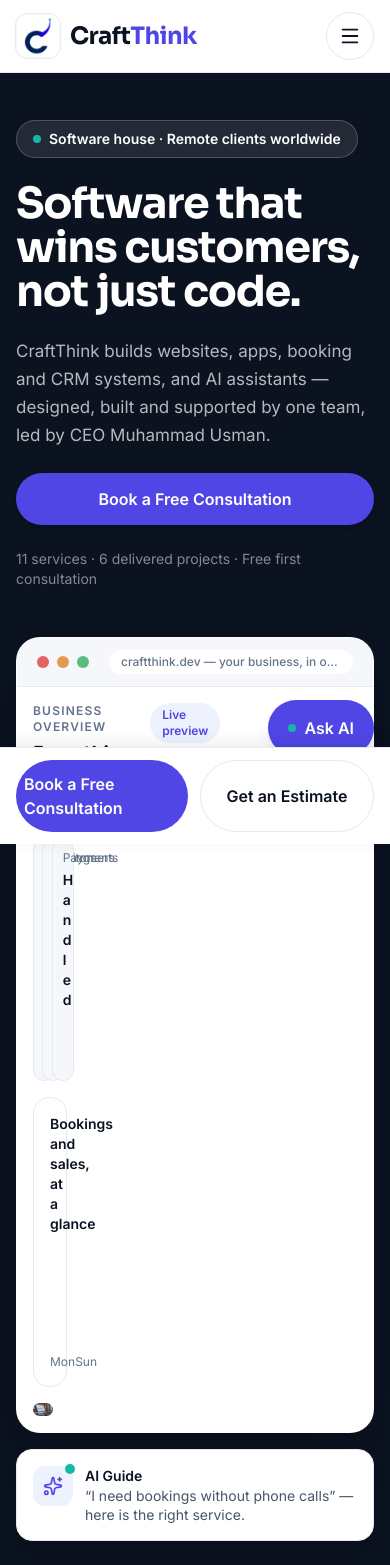
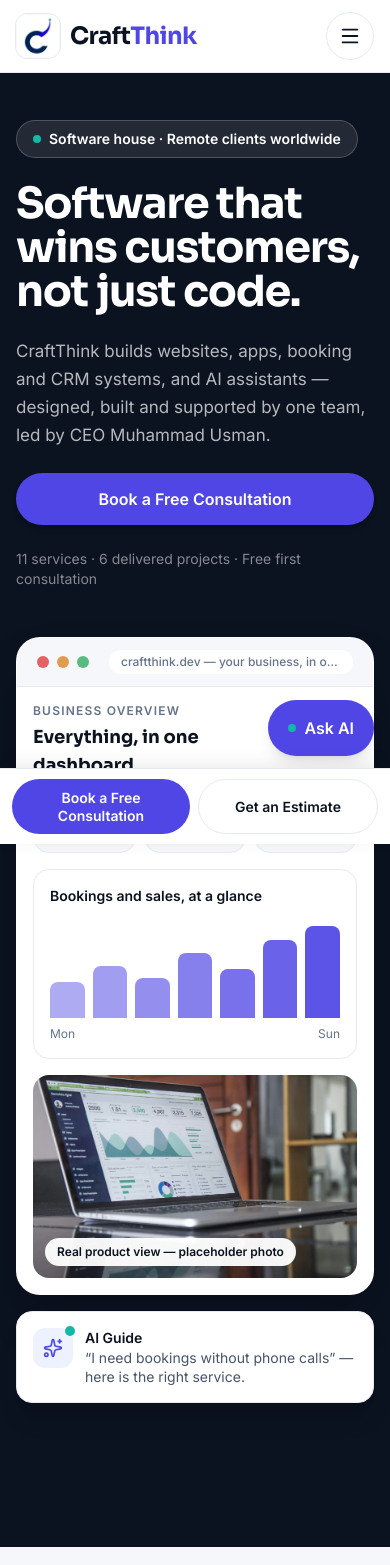
Before and after one commit to officialmuhammadusman/craft-think, a Next.js app: page / in a window 390 px wide. Shown: the top 1565 px of the page. Built offline with nearby package versions, Linux system fonts and the light colour scheme.

Commit message:
Phone/tablet hero fix: remove phantom 52px mockup column (full-width dashboard on phones/tablets), hero bottom padding so fixed buttons do not cover it, responsive sticky bottom buttons

```diff
--- a/src/app/page.tsx
+++ b/src/app/page.tsx
@@ -82,7 +82,10 @@ export default function HomePage() {
               <Button href="/consultation" size="lg" className="w-full sm:w-auto">Book a Free Consultation</Button>
               <p className="text-sm text-white/50">11 services · 6 delivered projects · Free first consultation</p>
             </div>
-            <div className="min-w-0 pb-2 pt-2">
+            {/* Extra bottom padding on phones/tablets so the mockup's
+                bottom (AI card) is never hidden under the fixed mobile
+                CTA bar or the floating Ask AI button while on screen. */}
+            <div className="min-w-0 pb-24 pt-2 lg:pb-2">
               <DashboardMockup />
             </div>
           </div>
--- a/src/components/home/DashboardMockup.tsx
+++ b/src/components/home/DashboardMockup.tsx
@@ -10,7 +10,7 @@ import { Sparkles } from "lucide-react";
  */
 export function DashboardMockup() {
   return (
-    <div className="relative mx-auto w-full min-w-0 max-w-[560px]">
+    <div className="relative mx-auto w-full min-w-0 max-w-full lg:max-w-[560px]">
       <div className="relative overflow-hidden rounded-[24px] border border-white/20 bg-white shadow-2xl">
         {/* Window chrome */}
         <div className="flex items-center gap-2 border-b border-[#E7E9F2] bg-[#F6F7FB] px-5 py-3">
@@ -19,9 +19,14 @@ export function DashboardMockup() {
           <span className="h-3 w-3 rounded-full bg-[#16A34A]/70" />
           <span className="ml-3 min-w-0 flex-1 truncate rounded-full bg-white px-3 py-1 text-xs font-medium text-[#64748B]">craftthink.dev — your business, in one place</span>
         </div>
-        <div className="grid grid-cols-[52px_1fr] sm:grid-cols-[160px_1fr]">
+        {/* No phantom column: single column below xl (sidebar hidden),
+            sidebar column only on xl, so phones AND tablets get the full
+            width. Previously grid-cols-[52px_1fr] reserved a 52px column
+            for the hidden sidebar on phones, and grid auto-placement put
+            the main dashboard into that 52px column, squeezing it. */}
+        <div className="grid grid-cols-1 xl:grid-cols-[160px_1fr]">
           {/* Sidebar */}
-          <div className="hidden flex-col gap-1 border-r border-[#E7E9F2] bg-white p-3 sm:flex">
+          <div className="hidden flex-col gap-1 border-r border-[#E7E9F2] bg-white p-3 xl:flex">
             {["Dashboard", "Customers", "Bookings", "Sales", "AI Assistant"].map((item, i) => (
               <span key={item} className={`rounded-lg px-3 py-2 text-sm font-medium ${i === 0 ? "bg-[#EEF2FF] text-[#4F46E5]" : "text-[#475569]"}`}>{item}</span>
             ))}
@@ -43,16 +48,16 @@ export function DashboardMockup() {
               ].map((k) => (
                 <div key={k.label} className="min-w-0 rounded-2xl border border-[#E7E9F2] bg-[#F6F7FB] p-2.5 sm:p-3">
                   <p className="text-xs text-[#64748B]">{k.label}</p>
-                  <p className="mt-1 break-words text-sm font-bold text-[#0B1220]">{k.value}</p>
+                  <p className="mt-1 break-words text-xs font-bold text-[#0B1220] sm:text-sm">{k.value}</p>
                 </div>
               ))}
             </div>
             {/* Chart — pure CSS bars, no fake numbers */}
             <div className="mt-4 rounded-2xl border border-[#E7E9F2] p-4">
               <p className="text-sm font-semibold text-[#0B1220]">Bookings and sales, at a glance</p>
-              <div className="mt-4 flex h-24 items-end gap-2 sm:gap-3">
+              <div className="mt-4 flex h-24 min-w-0 items-end gap-2 sm:gap-3">
                 {[38, 55, 42, 68, 52, 82, 96].map((h, i) => (
-                  <div key={i} className="flex-1 rounded-t-lg bg-[#4F46E5]" style={{ height: `${h}%`, opacity: 0.45 + (i / 7) * 0.55 }} />
+                  <div key={i} className="min-w-0 flex-1 rounded-t-lg bg-[#4F46E5]" style={{ height: `${h}%`, opacity: 0.45 + (i / 7) * 0.55 }} />
                 ))}
               </div>
               <div className="mt-2 flex justify-between text-xs text-[#64748B]"><span>Mon</span><span>Sun</span></div>
--- a/src/components/layout/StickyMobileCTA.tsx
+++ b/src/components/layout/StickyMobileCTA.tsx
@@ -19,10 +19,10 @@ export function StickyMobileCTA() {
         "fixed bottom-0 left-0 right-0 z-[99]",
         // Background + border
         "bg-white border-t border-[#E7E9F2]",
-        // Padding — extra bottom for iOS safe area (env())
-        "px-4 py-3 pb-[calc(0.75rem+env(safe-area-inset-bottom))]",
+        // Padding — tighter on very small phones, extra bottom for iOS safe area (env())
+        "px-3 py-2.5 sm:px-4 sm:py-3 pb-[calc(0.625rem+env(safe-area-inset-bottom))] sm:pb-[calc(0.75rem+env(safe-area-inset-bottom))]",
         // Two-column button row
-        "flex gap-3",
+        "flex gap-2 sm:gap-3",
         // Subtle shadow above the bar
         "shadow-[0_-4px_16px_0_rgba(11,18,32,0.08)]",
       ].join(" ")}
@@ -31,7 +31,7 @@ export function StickyMobileCTA() {
       <Link
         href="/consultation"
         id="mobile-cta-book"
-        className="flex-1 flex items-center justify-center rounded-full bg-[#4F46E5] px-2 py-3 text-base font-semibold text-white hover:bg-[#4338CA] active:bg-[#312E81] transition-colors duration-150 min-h-[48px] focus-visible:outline-none focus-visible:ring-2 focus-visible:ring-[#4F46E5] focus-visible:ring-offset-2"
+        className="flex-1 flex items-center justify-center text-center rounded-full bg-[#4F46E5] px-2 py-2.5 sm:py-3 text-sm leading-tight sm:text-base font-semibold text-white hover:bg-[#4338CA] active:bg-[#312E81] transition-colors duration-150 min-h-[48px] focus-visible:outline-none focus-visible:ring-2 focus-visible:ring-[#4F46E5] focus-visible:ring-offset-2"
       >
         Book a Free Consultation
       </Link>
@@ -40,7 +40,7 @@ export function StickyMobileCTA() {
       <Link
         href="/estimate"
         id="mobile-cta-estimate"
-        className="flex-1 flex items-center justify-center rounded-full border border-[#E7E9F2] bg-white px-2 py-3 text-base font-semibold text-[#0B1220] hover:border-[#4F46E5] hover:text-[#4F46E5] transition-colors duration-150 min-h-[48px] focus-visible:outline-none focus-visible:ring-2 focus-visible:ring-[#4F46E5] focus-visible:ring-offset-2"
+        className="flex-1 flex items-center justify-center text-center rounded-full border border-[#E7E9F2] bg-white px-2 py-2.5 sm:py-3 text-sm leading-tight sm:text-base font-semibold text-[#0B1220] hover:border-[#4F46E5] hover:text-[#4F46E5] transition-colors duration-150 min-h-[48px] focus-visible:outline-none focus-visible:ring-2 focus-visible:ring-[#4F46E5] focus-visible:ring-offset-2"
       >
         Get an Estimate
       </Link>
```
